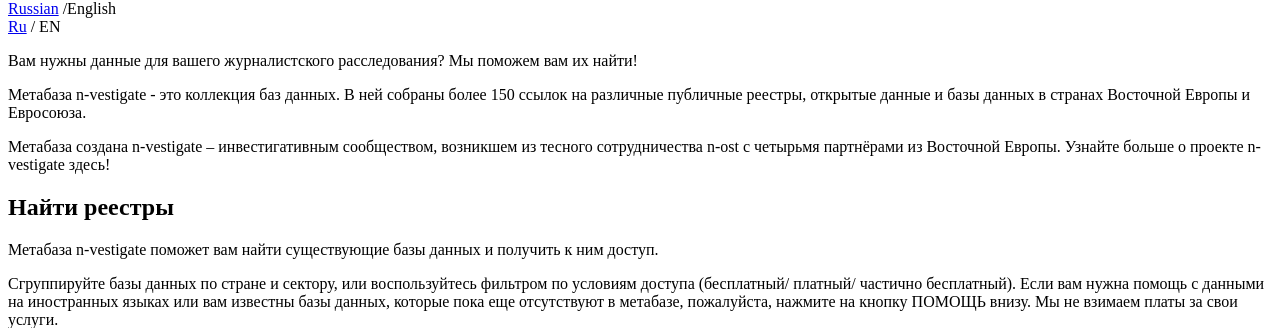
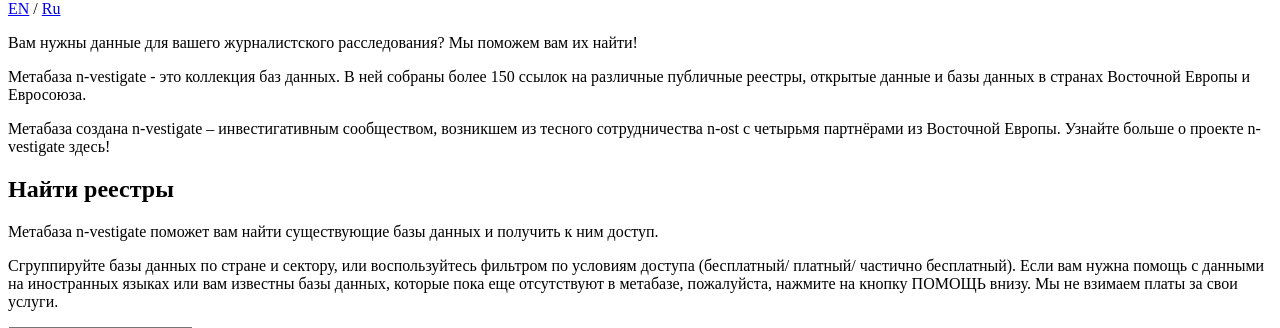
Before and after one commit to dchaplinsky/n-ost, a Python web app: template registries/registry_app/templates/404.html in a window 1280 px wide. Shown: the part 27-355 px from the top of the page. Run offline with Jinja, Linux system fonts and the light colour scheme; the template is opened without the code that fills it, so the values that code supplies are empty.

Commit message:
Better language switcher

```diff
--- a/registries/registry_app/templates/base.html
+++ b/registries/registry_app/templates/base.html
@@ -1,9 +1,9 @@
 <!doctype html>
-<!--[if lt IE 7 ]> <html class="ie ie6 ie-lt10 ie-lt9 ie-lt8 ie-lt7 no-js" lang="en"> <![endif]-->
-<!--[if IE 7 ]>    <html class="ie ie7 ie-lt10 ie-lt9 ie-lt8 no-js" lang="en"> <![endif]-->
-<!--[if IE 8 ]>    <html class="ie ie8 ie-lt10 ie-lt9 no-js" lang="en"> <![endif]-->
-<!--[if IE 9 ]>    <html class="ie ie9 ie-lt10 no-js" lang="en"> <![endif]-->
-<!--[if gt IE 9]><!--><html class="no-js" lang="en"><!--<![endif]-->
+<!--[if lt IE 7 ]> <html class="ie ie6 ie-lt10 ie-lt9 ie-lt8 ie-lt7 no-js" lang="{{ lang }}"> <![endif]-->
+<!--[if IE 7 ]>    <html class="ie ie7 ie-lt10 ie-lt9 ie-lt8 no-js" lang="{{ lang }}"> <![endif]-->
+<!--[if IE 8 ]>    <html class="ie ie8 ie-lt10 ie-lt9 no-js" lang="{{ lang }}"> <![endif]-->
+<!--[if IE 9 ]>    <html class="ie ie9 ie-lt10 no-js" lang="{{ lang }}"> <![endif]-->
+<!--[if gt IE 9]><!--><html class="no-js" lang="{{ lang }}"><!--<![endif]-->
 <head>
     <meta charset="utf-8">
     <meta http-equiv="X-UA-Compatible" content="IE=edge">
@@ -45,16 +45,10 @@
             <div class="row">
                 <a href="/"><img src="{{ url('static', filename='img/n-ost_logo.png') }}" alt="n-ost Logo" class="logo"/></a>
                 <a class="toogle-menu color-default align-center js-toggle-menu" href="#"><span>&#9776;</span></a>
-                <nav class="menu js-menu-container">
-                    <div class="lang-switch-mobile align-center text-uppercase">
-                        <a href="/language/de?redirect=%2Fnetzwerk">Russian</a> /English
-                    </div>
-                </nav>
-
                 <section class="lang-switch-user-box">
                     <div class="lang-switch align-center">
-                        <a href="/language/de?redirect=%2Fnetzwerk" title="Russian">Ru</a> /
-                        EN
+                        {% if lang != "en" %}<a href="?lang=en" title="English">EN</a>{% else %} EN {% endif %} /
+                        {% if lang != "ru" %}<a href="?lang=ru" title="Russian">Ru</a>{% else %} Ru {% endif %}
                     </div>
                 </section>
             </div>
```
